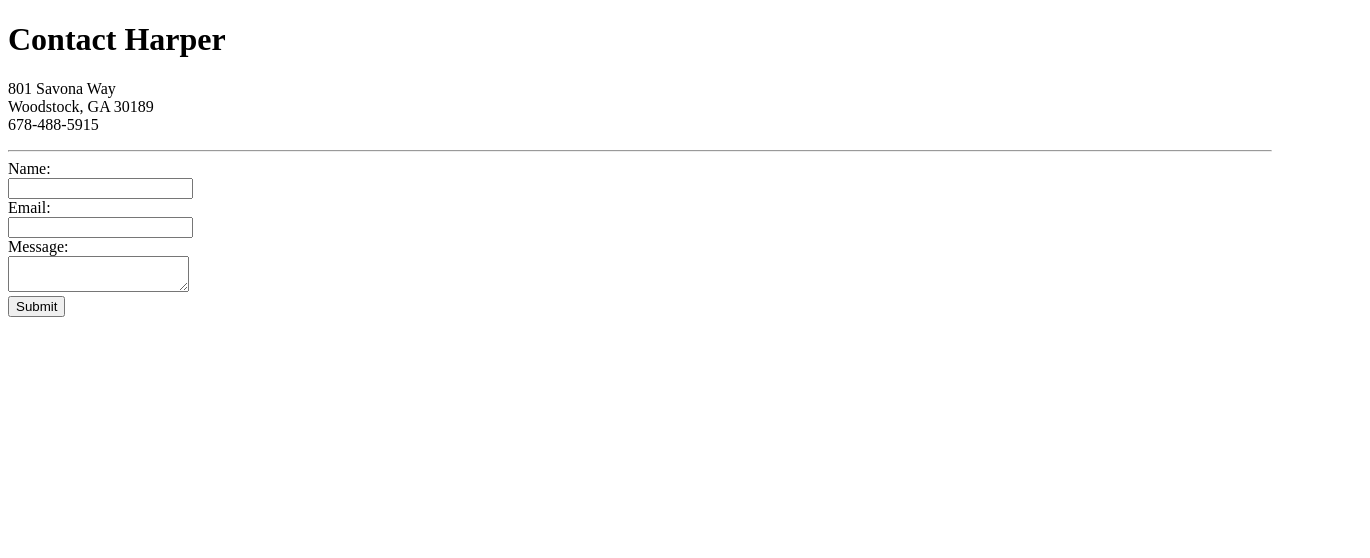
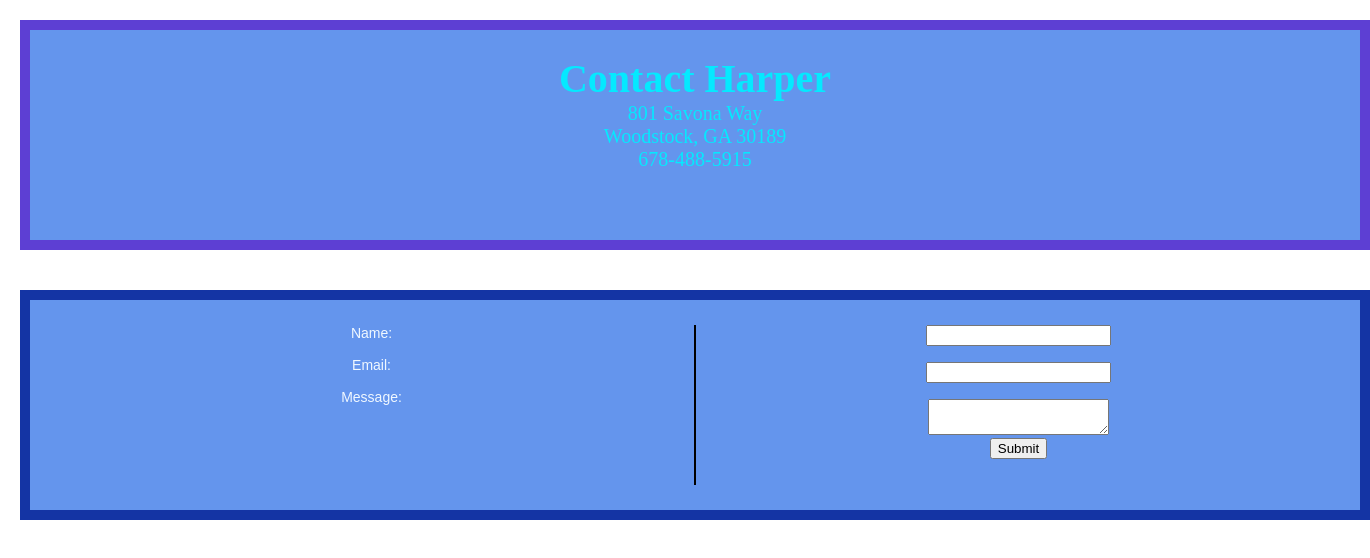
Before and after one commit to HarperCox/cv, a plain HTML site: page contact.html in a window 1280 px wide. Shown: the whole page, 1370 px wide, since content can reach past the window. Drawn offline with Linux system fonts and the light colour scheme.

Commit message:
Update contact.html

```diff
--- a/contact.html
+++ b/contact.html
@@ -2,25 +2,28 @@
 <html lang="en">
 <head>
     <meta charset="utf-8">
-    <link rel="icon" href="/favicon.ico">
+    <link rel="stylesheet" type = "text/css" href="css/style.css">
     <title>Contact Harper_Cox</title>
 </head>
 
 <body>
+    <div class="contactpage">
     <h1>Contact Harper</h1>
     <p>801 Savona Way
     <br>Woodstock, GA 30189
     <br>678-488-5915</p>
+    </div>
 
-    <hr>
+    <div class="contactinfo">
 
     <form action="mailto:youremailaddress" method="post">
 
-        <label for="name">Name:</label><br>
-        <input type="text" id="name" name="fname"><br>
-        <label for="email">Email:</label><br>
-        <input type="email" id="email" name="email"><br>
-        <label for="msg">Message:</label><br>
+        <label for="name">Name:</label><br><br>
+        <label for="email">Email:</label><br><br>
+        <label for="msg">Message:</label><br><br>
+        <br><br>
+        <input type="text" id="name" name="fname"><br><br>
+        <input type="email" id="email" name="email"><br><br>
         <textarea id="msg" name="user_message"></textarea><br>
         <input type="submit" value="Submit">
     </form>
```
